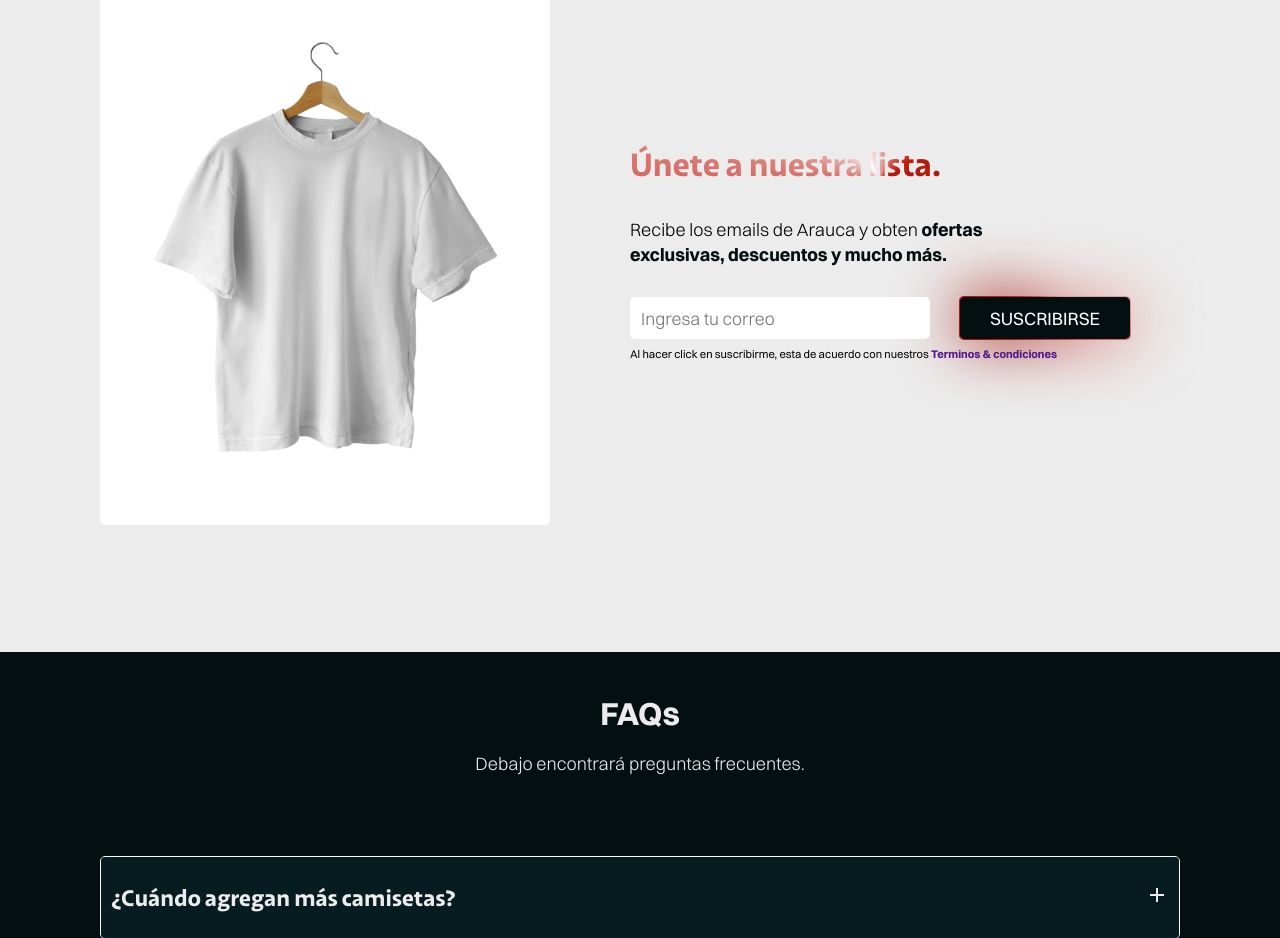
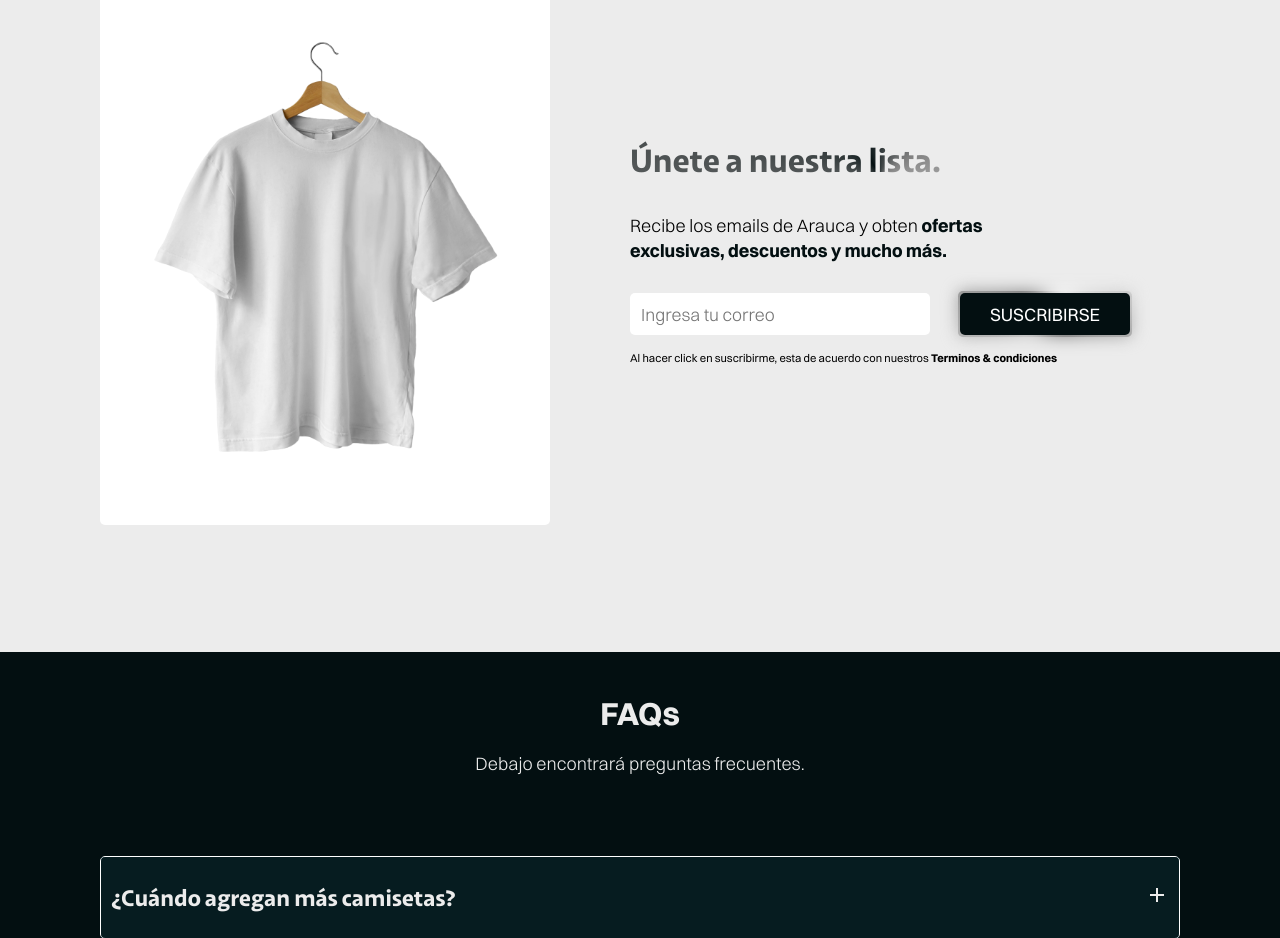
Before and after one commit to BrianZenhom/arauca, a React (Vite) app: page / in a window 1280 px wide. Shown: the part 1860-2798 px from the top of the page. Built offline with nearby package versions, Linux system fonts and the light colour scheme.

Commit message:
FIX TONE NEWS LETTER

```diff
--- /dev/null
+++ b/src/components/gradientBtn2/GradientBtnTwo.jsx
@@ -0,0 +1,5 @@
+import './gradientbtnTwo.css';
+
+export default function GradientBtnTwo({ text }) {
+  return <div className="gradientBtn_componentTwo">{text}</div>;
+}
--- /dev/null
+++ b/src/components/gradientBtn2/gradientbtnTwo.css
@@ -0,0 +1,55 @@
+@property --gradient-angle {
+  syntax: '<angle>';
+  initial-value: 0deg;
+  inherits: false;
+}
+
+.gradientBtn_componentTwo {
+  height: 42px;
+  width: 170px;
+  background: var(--primary-color);
+  border-radius: 5px;
+  font-size: 18px;
+  font-family: SwitzerRegular;
+  display: flex;
+  align-items: center;
+  justify-content: center;
+
+  position: relative;
+  transition: all 0.3s ease;
+  cursor: pointer;
+}
+.gradientBtn_componentTwo:hover {
+  background: transparent;
+  color: black;
+}
+.gradientBtn_componentTwo::before,
+.gradientBtn_componentTwo::after {
+  content: '';
+  position: absolute;
+  inset: -2px;
+  z-index: -1;
+  background: conic-gradient(
+    from var(--gradient-angle),
+    lightgray,
+    gray,
+    white,
+    gray,
+    lightgray
+  );
+  border-radius: inherit;
+  animation: rotation 10s linear infinite;
+  backdrop-filter: blur(1rem);
+}
+.gradientBtn_componentTwo::after {
+  filter: blur(0.5rem);
+}
+
+@keyframes rotation {
+  0% {
+    --gradient-angle: 0deg;
+  }
+  100% {
+    --gradient-angle: 360deg;
+  }
+}
--- a/src/pages/Home/sections/newsletter/NewsLetter.jsx
+++ b/src/pages/Home/sections/newsletter/NewsLetter.jsx
@@ -1,6 +1,6 @@
 import './newsletter.css';
 import imgtest from '/testimage.webp';
-import GradientBtn from './../../../../components/gradientBtn/GradientBtn';
+import GradientBtnTwo from './../../../../components/gradientBtn2/GradientBtnTwo';
 
 export default function NewsLetter() {
   return (
@@ -19,7 +19,7 @@ export default function NewsLetter() {
 
             <div className="signup">
               <input type="email" placeholder="Ingresa tu correo" />
-              <GradientBtn text="SUSCRIBIRSE" />
+              <GradientBtnTwo text="SUSCRIBIRSE" />
             </div>
 
             <label>
--- a/src/pages/Home/sections/newsletter/newsletter.css
+++ b/src/pages/Home/sections/newsletter/newsletter.css
@@ -27,11 +27,11 @@
   padding-bottom: 30px;
   background: conic-gradient(
     from var(--gradient-angle),
-    var(--accent-color),
-    var(--secondary-accent-color),
-    white,
-    var(--secondary-accent-color),
-    var(--accent-color)
+    lightgray,
+    gray,
+    var(--primary-color),
+    gray,
+    lightgray
   );
   animation: rotation 15s linear infinite;
   -webkit-background-clip: text;
@@ -76,21 +76,22 @@
 }
 
 .signup input:focus {
-  border: 1px solid var(--blue-color);
+  border: 1px solid red;
   outline: none;
 }
 .signup input:active {
-  border: 1px solid var(--blue-color);
+  border: 1px solid red;
 }
 .newsletter_form-title b {
   font-family: SwitzerBold;
   color: var(--primary-color);
 }
 .newsletter_form-title label {
-  margin-top: 0.5rem;
+  margin-top: 1rem;
   font-family: SwitzerRegular;
   font-size: clamp(0.5rem, 2vw, 0.7rem);
 }
 .newsletter_form-title a {
   font-family: SwitzerBold;
+  color: black;
 }
```
